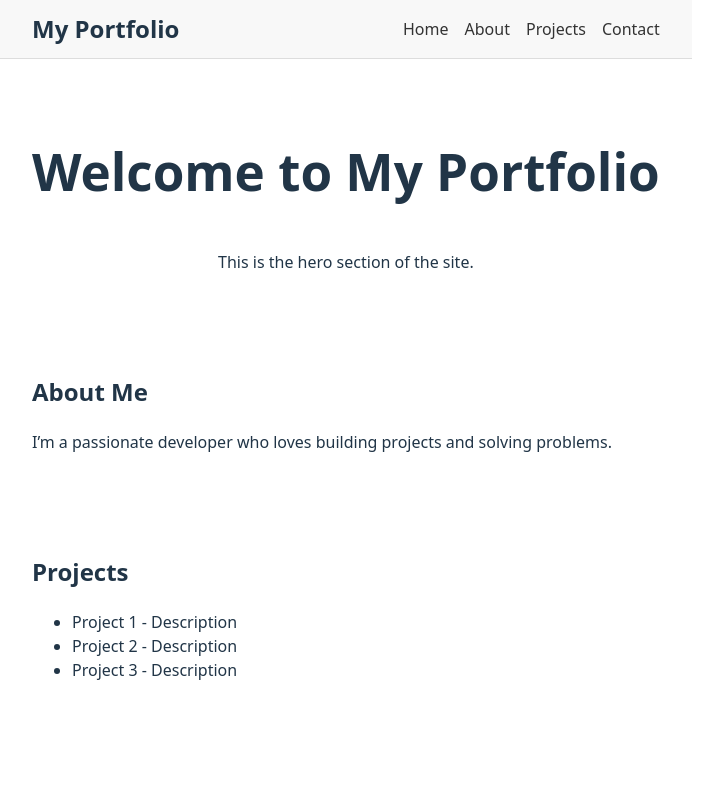
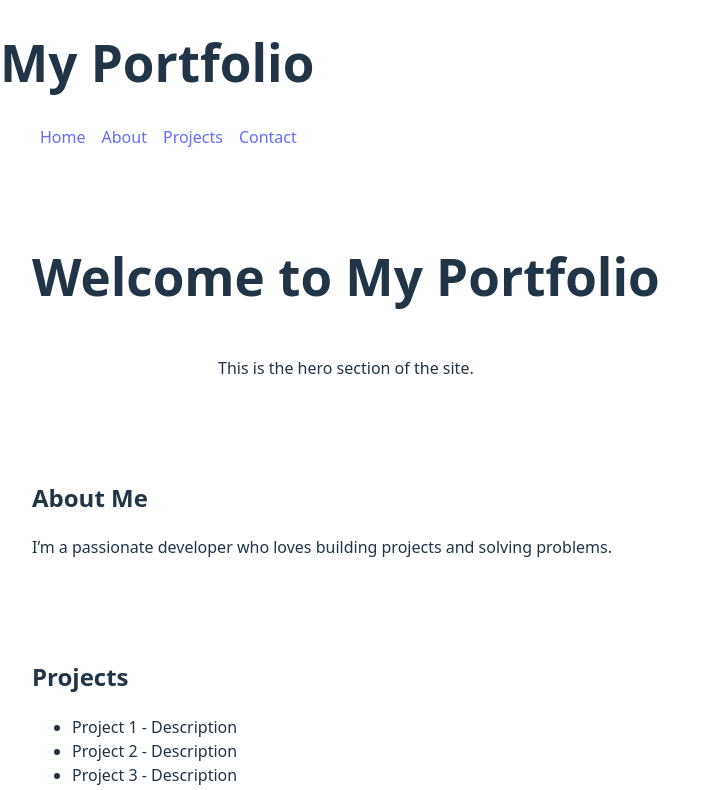
Before and after one commit to noah251/Portfolio, a React (Vite) app: page / in a window 1280 px wide. Shown: the top 790 px of the page, without its empty margins (0-719 px from the left). Built offline with nearby package versions, Linux system fonts and the light colour scheme.

Commit message:
tring to fix deployment issue

```diff
--- a/src/components/Header.jsx
+++ b/src/components/Header.jsx
@@ -1,43 +1,19 @@
+// src/components/Header.jsx
+
+import React from 'react';
+
 export default function Header() {
   return (
-    <header style={styles.header}>
-      <h1 style={styles.logo}>My Portfolio</h1>
+    <header>
+      <h1>My Portfolio</h1>
       <nav>
-        <ul style={styles.navList}>
-          <li><a href="#hero" style={styles.navLink}>Home</a></li>
-          <li><a href="#about" style={styles.navLink}>About</a></li>
-          <li><a href="#projects" style={styles.navLink}>Projects</a></li>
-          <li><a href="#contact" style={styles.navLink}>Contact</a></li>
+        <ul style={{ display: 'flex', gap: '1rem', listStyle: 'none' }}>
+          <li><a href="#hero">Home</a></li>
+          <li><a href="#about">About</a></li>
+          <li><a href="#projects">Projects</a></li>
+          <li><a href="#contact">Contact</a></li>
         </ul>
       </nav>
     </header>
   );
 }
-
-const styles = {
-  header: {
-    backgroundColor: '#f8f8f8',
-    padding: '1rem 2rem',
-    display: 'flex',
-    justifyContent: 'space-between',
-    alignItems: 'center',
-    borderBottom: '1px solid #ddd'
-  },
-  logo: {
-    margin: 0,
-    fontSize: '1.5rem',
-    fontWeight: 'bold'
-  },
-  navList: {
-    listStyle: 'none',
-    display: 'flex',
-    gap: '1rem',
-    margin: 0,
-    padding: 0
-  },
-  navLink: {
-    textDecoration: 'none',
-    color: '#333',
-    fontWeight: '500'
-  }
-};
```
